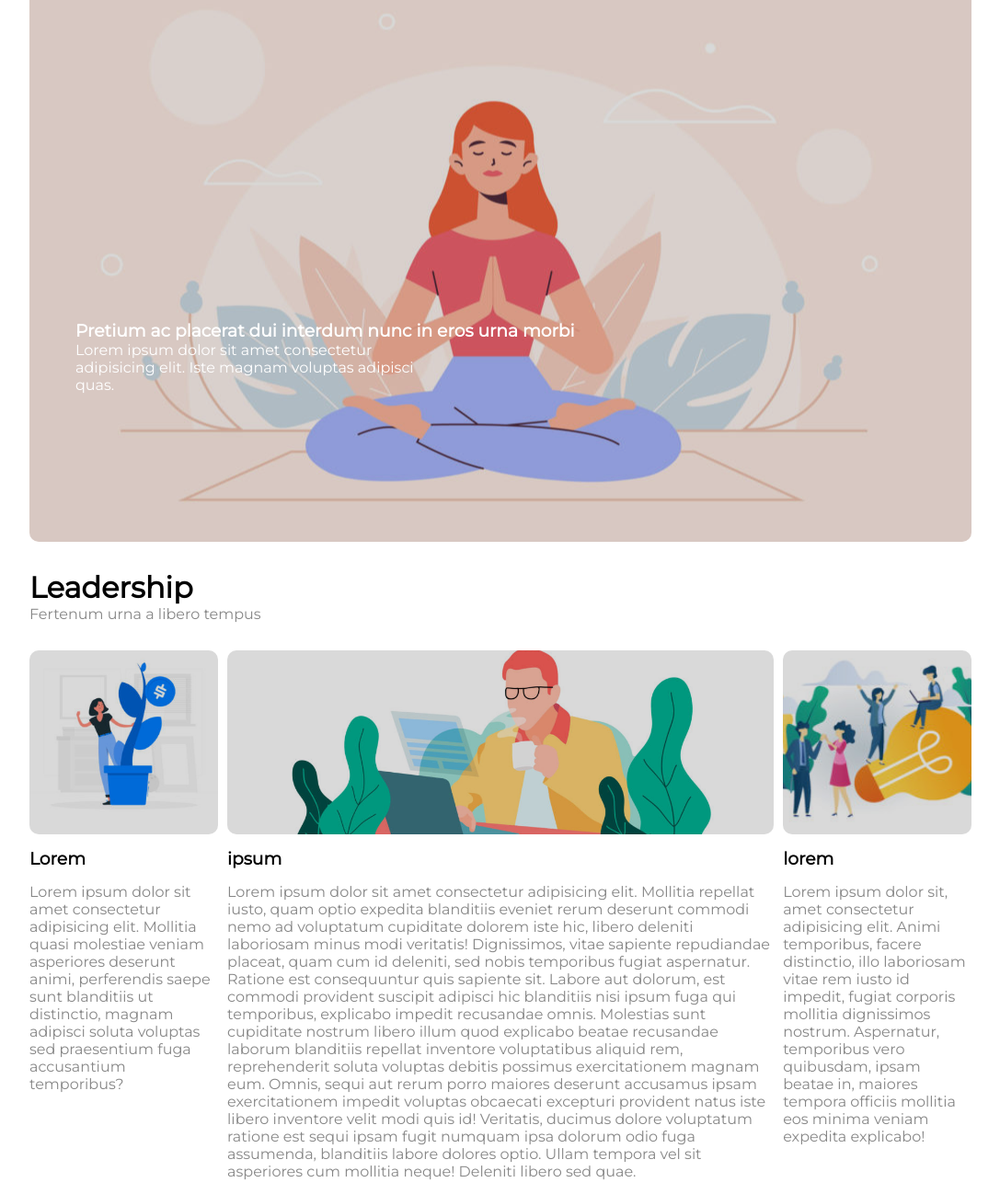
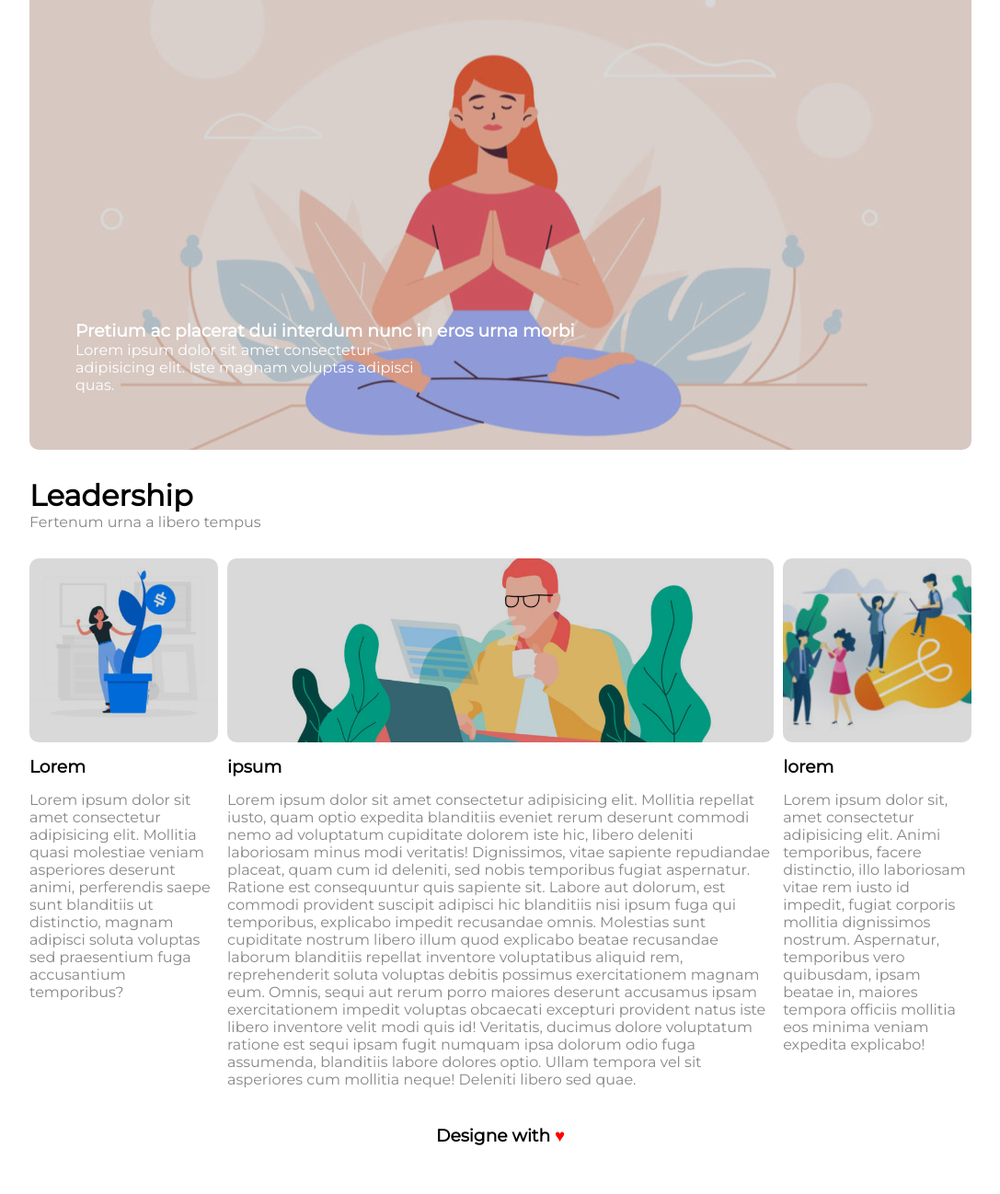
Before and after one commit to IvanRusso91/htmlcss-wp, a plain HTML site: page index.html in a window 1280 px wide. Shown: the part 120-1418 px from the top of the page at 92% size, without its empty margins (96-1183 px from the left). After the commit the page ends 1396 px from the top, so only its background shows below. Drawn offline with Linux system fonts and the light colour scheme.

Commit message:
inserito footer

```diff
--- a/css/style.css
+++ b/css/style.css
@@ -79,7 +79,7 @@ div.jumbotron{
   background-size: cover;
   background-position: center;
   width: auto;
-  height: 600px;
+  height: 500px;
   border-radius: 10px;
   overflow: hidden;
   margin-bottom: 30px;
@@ -112,11 +112,12 @@ div.titolo p{
 
 aside{
   width: 20%;
+
 }
 
 section{
   width: 58%;
-  margin: 0 1% 15px;
+  margin: 0 1% 40px;
 }
 
 
@@ -157,3 +158,13 @@ div.text-left h3, div.text-right  h3, div.text-center h3{
 /* /3colonne */
 
 /* footer */
+
+div.saluti h3{
+  text-align: center;
+  margin-bottom: 30px;
+
+}
+
+span{
+  color: red;
+}
--- a/index.html
+++ b/index.html
@@ -103,14 +103,16 @@
         <p>Lorem ipsum dolor sit, amet consectetur adipisicing elit. Animi temporibus, facere distinctio, illo laboriosam vitae rem iusto id impedit, fugiat corporis mollitia dignissimos nostrum. Aspernatur, temporibus vero quibusdam, ipsam beatae in, maiores tempora officiis mollitia eos minima veniam expedita explicabo!</p>
       </div>
     </aside>
+  </main>
     <!-- /Colonna destra -->
 
-    <footer></footer>
+    <footer class="contenitore">
 
-  </main>
+      <div class="saluti">
+        <h3>Designe with <span>&hearts;</span></h3>
+      </div>
 
-
-
+    </footer>
 
 
 
```
